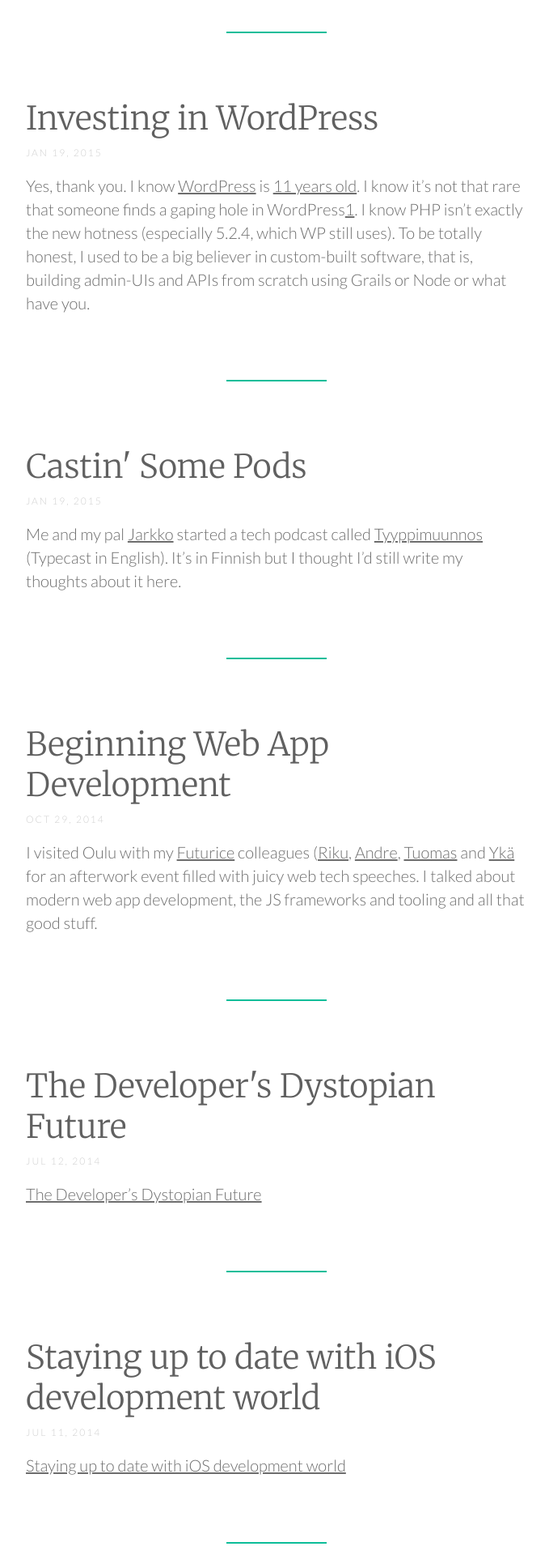
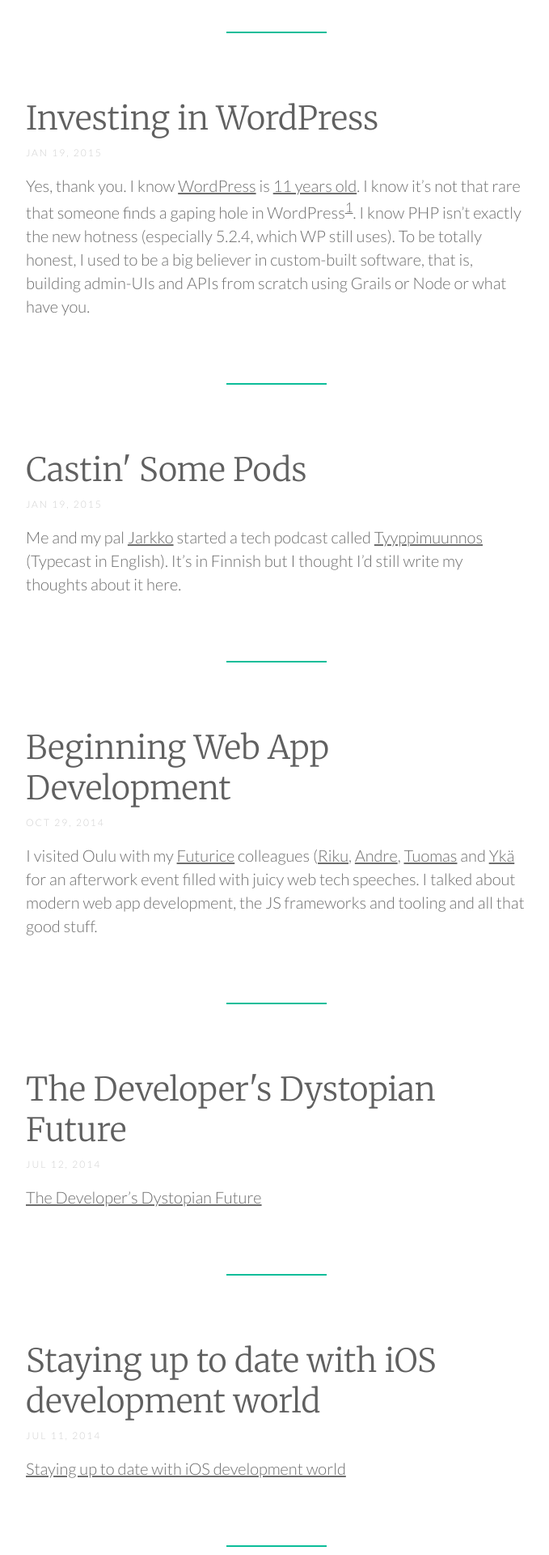
Before and after one commit to anttti/anttti.github.io, a Jekyll site: the page built from index.html, in a window 1280 px wide. Shown: the part 690-2610 px from the top of the page at 81% size, without its empty margins (378-1057 px from the left). Built offline with Jekyll 4.4.1, drawn with Linux system fonts in a browser that asks for light colours; nearby versions of some CDN libraries.

Commit message:
Default styling to <sup>

```diff
--- a/_sass/_reset.scss
+++ b/_sass/_reset.scss
@@ -2,7 +2,7 @@ html, body, div, span,
 h1, h2, h3, h4, h5, h6, p, blockquote, pre,
 a, abbr, acronym, address, big, cite, code,
 del, dfn, em, font, ins, kbd, q, s, samp,
-small, strike, strong, sub, sup, tt, var,
+small, strike, strong, sub, tt, var,
 dl, dt, dd, ol, ul, li,
 fieldset, form, label, legend,
 table, caption, tbody, tfoot, thead, tr, th, td {
--- a/_sass/_typography.scss
+++ b/_sass/_typography.scss
@@ -1,5 +1,4 @@
 body {
-  // font-size: 20px;
   font-family: Lato, sans-serif;
 }
 
--- a/css/style.css
+++ b/css/style.css
@@ -1,4 +1,4 @@
-html, body, div, span, h1, h2, h3, h4, h5, h6, p, blockquote, pre, a, abbr, acronym, address, big, cite, code, del, dfn, em, font, ins, kbd, q, s, samp, small, strike, strong, sub, sup, tt, var, dl, dt, dd, ol, ul, li, fieldset, form, label, legend, table, caption, tbody, tfoot, thead, tr, th, td {
+html, body, div, span, h1, h2, h3, h4, h5, h6, p, blockquote, pre, a, abbr, acronym, address, big, cite, code, del, dfn, em, font, ins, kbd, q, s, samp, small, strike, strong, sub, tt, var, dl, dt, dd, ol, ul, li, fieldset, form, label, legend, table, caption, tbody, tfoot, thead, tr, th, td {
   border: 0;
   font-family: inherit;
   font-size: 100%;
```
